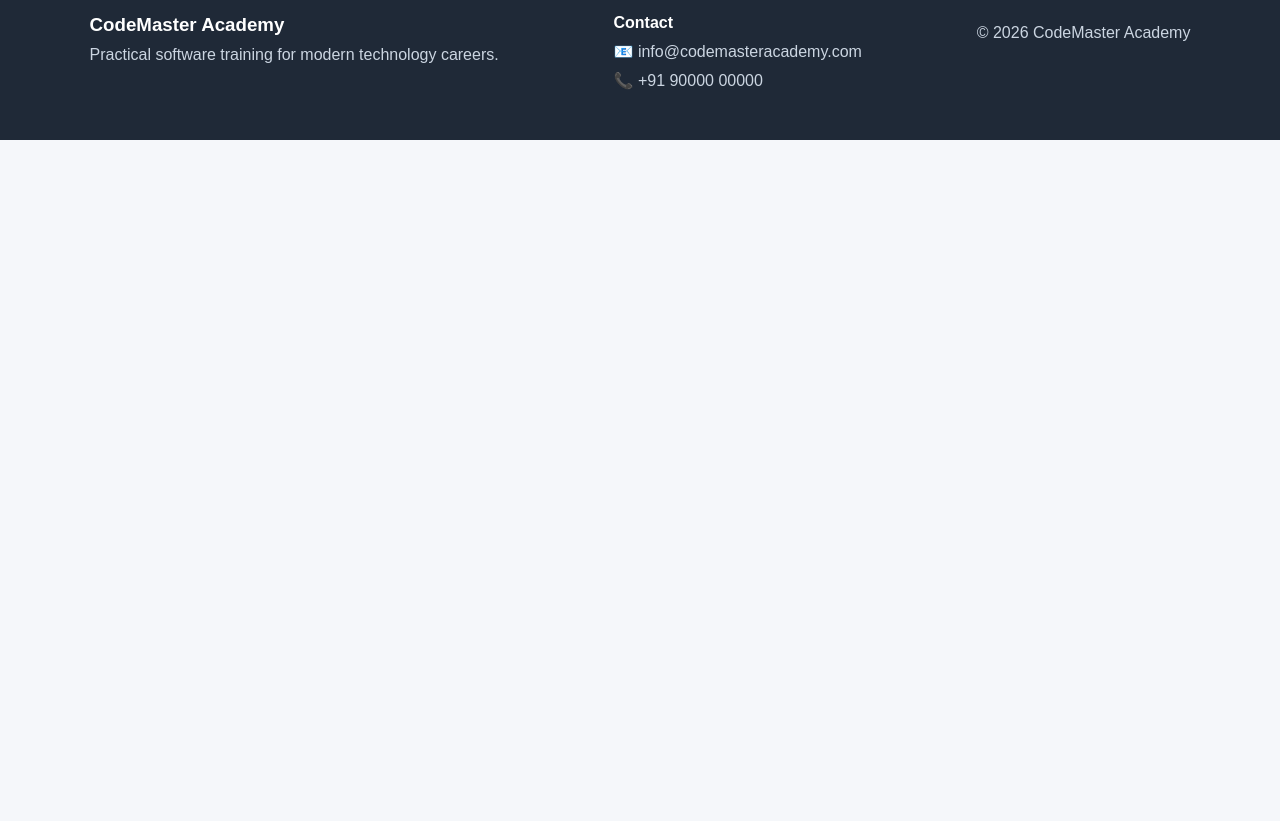
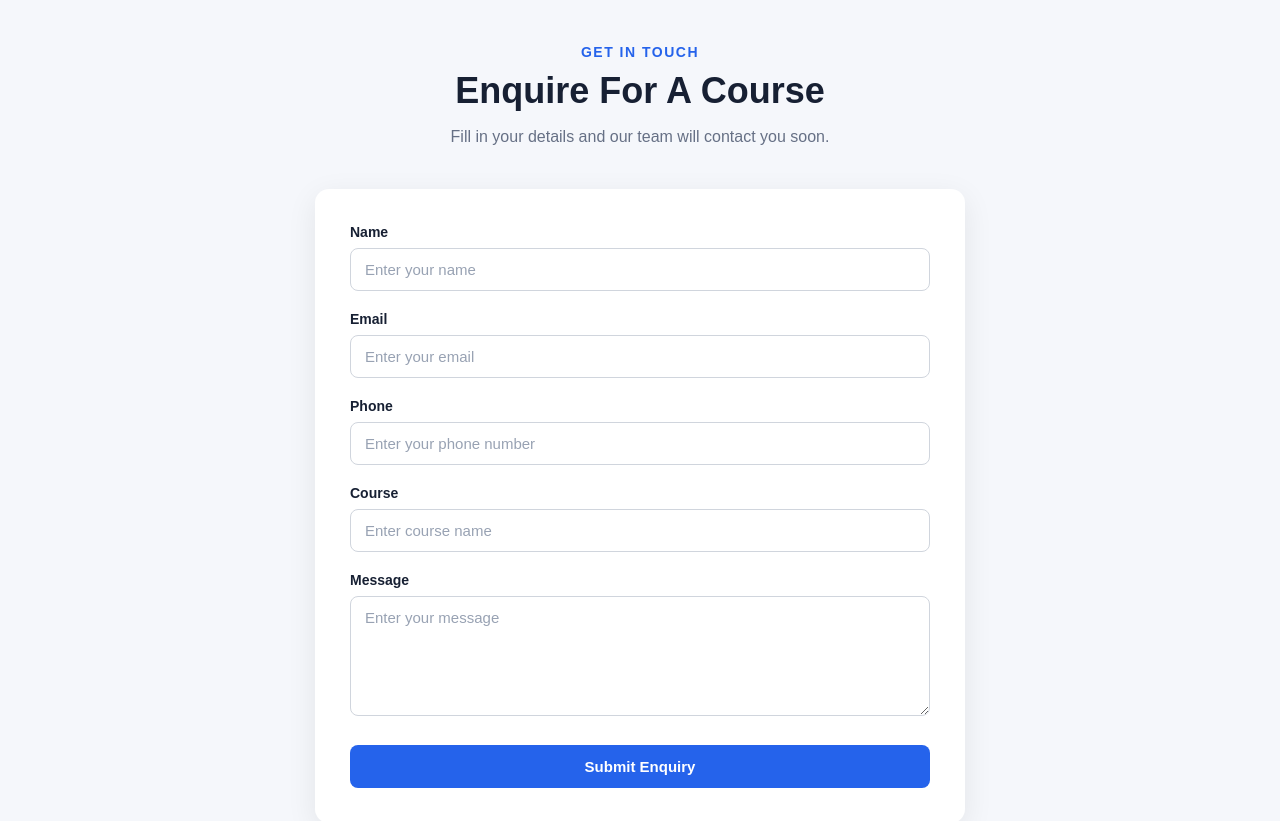
Before and after one commit to meenaa6688/CodeMaster-Academy-website, a React (Vite) app: page / in a window 1280 px wide. Shown: the part 3240-4061 px from the top of the page. Before the commit the page ends 3380 px from the top, so only its background shows below. Built offline with nearby package versions, Linux system fonts and the light colour scheme.

Commit message:
complete enquiry form module

```diff
--- a/src/App.css
+++ b/src/App.css
@@ -1137,3 +1137,187 @@ select {
   cursor: pointer;
   color: inherit;
 }
+
+/* ================================
+   ENQUIRY FORM
+================================ */
+
+.enquiry-section {
+  padding: 80px 20px;
+  background: #f5f7fb;
+  min-height: 600px;
+}
+
+.enquiry-section .section-heading {
+  text-align: center;
+  max-width: 700px;
+  margin: 0 auto 40px;
+}
+
+.enquiry-section .section-heading span {
+  display: block;
+  color: #2563eb;
+  font-size: 14px;
+  font-weight: 700;
+  letter-spacing: 1.5px;
+  margin-bottom: 10px;
+}
+
+.enquiry-section .section-heading h2 {
+  margin: 0 0 12px;
+  font-size: 36px;
+  font-weight: 700;
+  color: #172033;
+}
+
+.enquiry-section .section-heading p {
+  margin: 0;
+  color: #667085;
+  font-size: 16px;
+  line-height: 1.6;
+}
+
+
+/* FORM */
+
+.enquiry-form {
+  width: 100%;
+  max-width: 650px;
+  margin: 0 auto;
+  padding: 35px;
+  background: #ffffff;
+  border-radius: 14px;
+  box-shadow: 0 8px 30px rgba(0, 0, 0, 0.08);
+  box-sizing: border-box;
+}
+
+
+/* FORM GROUP */
+
+.form-group {
+  margin-bottom: 20px;
+}
+
+.form-group label {
+  display: block;
+  margin-bottom: 8px;
+  color: #172033;
+  font-size: 14px;
+  font-weight: 600;
+}
+
+
+/* INPUTS */
+
+.form-group input,
+.form-group textarea {
+  width: 100%;
+  padding: 12px 14px;
+  border: 1px solid #d0d5dd;
+  border-radius: 8px;
+  background: #ffffff;
+  color: #172033;
+  font-size: 15px;
+  font-family: inherit;
+  box-sizing: border-box;
+  outline: none;
+  transition: border-color 0.2s ease,
+              box-shadow 0.2s ease;
+}
+
+
+/* INPUT FOCUS */
+
+.form-group input:focus,
+.form-group textarea:focus {
+  border-color: #2563eb;
+  box-shadow: 0 0 0 3px rgba(37, 99, 235, 0.12);
+}
+
+
+/* PLACEHOLDER */
+
+.form-group input::placeholder,
+.form-group textarea::placeholder {
+  color: #98a2b3;
+}
+
+
+/* TEXTAREA */
+
+.form-group textarea {
+  resize: vertical;
+  min-height: 120px;
+}
+
+
+/* SUBMIT BUTTON */
+
+.enquiry-form .primary-button {
+  width: 100%;
+  margin-top: 5px;
+  padding: 13px 20px;
+  border: none;
+  border-radius: 8px;
+  background: #2563eb;
+  color: #ffffff;
+  font-size: 15px;
+  font-weight: 600;
+  cursor: pointer;
+  transition: background 0.2s ease,
+              transform 0.2s ease;
+}
+
+.enquiry-form .primary-button:hover {
+  background: #1d4ed8;
+  transform: translateY(-1px);
+}
+
+
+/* SUCCESS MESSAGE */
+
+.enquiry-success {
+  max-width: 650px;
+  margin: 0 auto;
+  padding: 45px 35px;
+  background: #ffffff;
+  border-radius: 14px;
+  text-align: center;
+  box-shadow: 0 8px 30px rgba(0, 0, 0, 0.08);
+}
+
+.enquiry-success h3 {
+  margin: 0 0 12px;
+  color: #172033;
+  font-size: 24px;
+}
+
+.enquiry-success p {
+  margin: 0;
+  color: #667085;
+  font-size: 16px;
+  line-height: 1.6;
+}
+
+
+/* MOBILE */
+
+@media (max-width: 600px) {
+
+  .enquiry-section {
+    padding: 60px 15px;
+  }
+
+  .enquiry-section .section-heading h2 {
+    font-size: 28px;
+  }
+
+  .enquiry-form {
+    padding: 25px 20px;
+  }
+
+  .enquiry-success {
+    padding: 35px 20px;
+  }
+
+}
--- /dev/null
+++ b/src/components/EnquiryForm.jsx
@@ -0,0 +1,188 @@
+import { useState , useEffect} from "react";
+
+function EnquiryForm({ selectedBatch }) {
+  const [formData, setFormData] = useState({
+    name: "",
+    email: "",
+    phone: "",
+    course: selectedBatch?.course || "",
+    message: "",
+  });
+
+   const [submitted, setSubmitted] = useState(false);
+
+  useEffect(() => {
+    if (selectedBatch){
+
+        setFormData((previous) => ({
+            ...previous,
+            course:selectedBatch.course,
+
+        }));
+    }
+  },[selectedBatch]);
+
+
+
+  const handleChange = (event) => {
+    const { name, value } = event.target;
+
+    setFormData((previous) => ({
+      ...previous,
+      [name]: value,
+    }));
+  };
+
+  const handleSubmit = (event) => {
+    event.preventDefault();
+
+    setSubmitted(true);
+
+    console.log("Enquiry submitted:", formData);
+  };
+
+  return (
+    <section className="enquiry-section" id="enquiry">
+
+      <div className="section-heading">
+
+        <span>GET IN TOUCH</span>
+
+        <h2>
+          Enquire For A Course
+        </h2>
+
+        <p>
+          Fill in your details and our team will
+          contact you soon.
+        </p>
+
+      </div>
+
+      {submitted ? (
+
+        <div className="enquiry-success">
+
+          <h3>
+            Enquiry Submitted Successfully!
+          </h3>
+
+          <p>
+            Thank you for your interest.
+            Our team will contact you soon.
+          </p>
+
+        </div>
+
+      ) : (
+
+        <form
+          className="enquiry-form"
+          onSubmit={handleSubmit}
+        >
+
+          <div className="form-group">
+
+            <label>
+              Name
+            </label>
+
+            <input
+              type="text"
+              name="name"
+              placeholder="Enter your name"
+              value={formData.name}
+              onChange={handleChange}
+              required
+            />
+
+          </div>
+
+
+          <div className="form-group">
+
+            <label>
+              Email
+            </label>
+
+            <input
+              type="email"
+              name="email"
+              placeholder="Enter your email"
+              value={formData.email}
+              onChange={handleChange}
+              required
+            />
+
+          </div>
+
+
+          <div className="form-group">
+
+            <label>
+              Phone
+            </label>
+
+            <input
+              type="tel"
+              name="phone"
+              placeholder="Enter your phone number"
+              value={formData.phone}
+              onChange={handleChange}
+              required
+            />
+
+          </div>
+
+
+          <div className="form-group">
+
+            <label>
+              Course
+            </label>
+
+            <input
+              type="text"
+              name="course"
+              placeholder="Enter course name"
+              value={formData.course}
+              onChange={handleChange}
+              required
+            />
+
+          </div>
+
+
+          <div className="form-group">
+
+            <label>
+              Message
+            </label>
+
+            <textarea
+              name="message"
+              placeholder="Enter your message"
+              value={formData.message}
+              onChange={handleChange}
+              rows="5"
+            />
+
+          </div>
+
+
+          <button
+            type="submit"
+            className="primary-button"
+          >
+            Submit Enquiry
+          </button>
+
+        </form>
+
+      )}
+
+    </section>
+  );
+}
+
+export default EnquiryForm;
--- a/src/components/Header.jsx
+++ b/src/components/Header.jsx
@@ -96,8 +96,19 @@ function Header({ onHomeClick, onCoursesClick }) {
 
       </nav>
 
-      <button className="header-button">
-        Enquire Now
+      <button className="header-button"
+        onClick={() => {
+          onHomeClick();
+          setTimeout(() => {
+            document
+              .getElementById("enquiry")
+              ?.scrollIntoView({
+                behavior: "smooth",
+              });
+          }, 0);
+        }}
+        >
+          Enquire Now
       </button>
 
     </header>
--- a/src/pages/Home.jsx
+++ b/src/pages/Home.jsx
@@ -10,12 +10,15 @@ import Hero from "../components/Hero";
 import CourseCard from "../components/CourseCard";
 import TrainerCard from "../components/TrainerCard";
 import BatchCard from "../components/BatchCard";
+import EnquiryForm from "../components/EnquiryForm";
 
 function Home() {
 
   const [selectedCourse, setSelectedCourse] =
     useState(null);
   const [selectedTrainer, setSelectedTrainer] =
+    useState(null);
+  const [selectedBatch, setSelectedBatch] =
     useState(null);
   return (
     <main>
@@ -125,13 +128,28 @@ function Home() {
 
           {batches.map((batch) => (
 
+            // <BatchCard
+            //   key={batch.id}
+            //   batch={batch}
+            //   onEnquire={() => {
+            //     alert(
+            //       `You selected the ${batch.course} batch.\n\nTrainer: ${batch.trainer}\nDate: ${batch.startDate}\nTime: ${batch.timing}\nMode: ${batch.mode}`
+            //          );
+            //   }}
+            // />
                <BatchCard
                    key={batch.id}
                    batch={batch}
                    onEnquire={() => {
-                alert(
-                  `You selected the ${batch.course} batch.\n\nTrainer: ${batch.trainer}\nDate: ${batch.startDate}\nTime: ${batch.timing}\nMode: ${batch.mode}`
-                     );
+                     setSelectedBatch(batch);
+
+                      setTimeout(() => {
+                        document
+                        .getElementById("enquiry")
+                        ?.scrollIntoView({
+                        behavior: "smooth",
+                  });
+                }, 0);
             }}
 />
 
@@ -140,6 +158,8 @@ function Home() {
         </div>
 
       </section>
+
+      <EnquiryForm  selectedBatch={selectedBatch}/>
 
 
       {/* COURSE DETAILS POPUP */}
```
Lines whose indentation alone changed are shown as unchanged.
